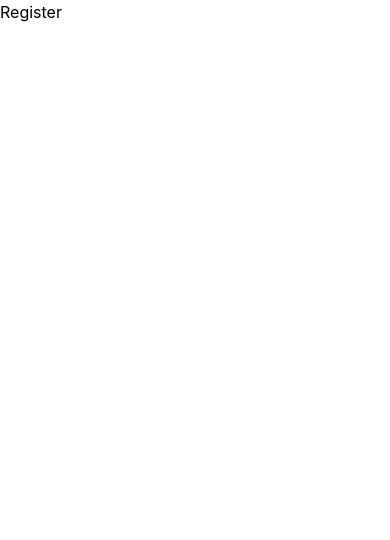
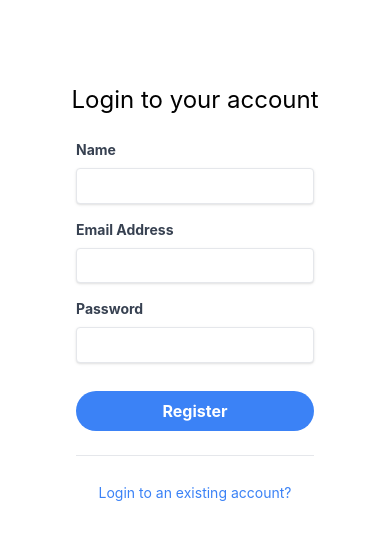
Before and after one commit to Grace-eben/heart-disease-prediction-dashboard, a React (Create React App) app: page /register in a window 390 px wide. Shown: the top 540 px of the page. Built offline with nearby package versions, Linux system fonts and the light colour scheme.

Commit message:
register and landing pages

```diff
--- a/src/App.js
+++ b/src/App.js
@@ -5,12 +5,14 @@ import { Login } from './pages/Login';
 import { Register } from './pages/Register';
 import { AllPatientHistory } from './pages/AllPatientHistory';
 import { AddPatient } from './pages/AddPatient';
+import { Landing } from './pages/Landing';
 function App() {
   return (
 
 
 <Routes>
-    <Route exact path="/" element={<Login/>}/>
+    <Route exact path="/" element={<Landing/>}/>
+    <Route exact path="/landing" element={<Landing/>}/>
     <Route exact path="/login" element={<Login/>}/>
     <Route exact path="/register" element={<Register/>}/>
     <Route exact path="/allpatienthistory" element={<AllPatientHistory/>}/>
--- /dev/null
+++ b/src/components/buttons/Radio.js
@@ -0,0 +1,41 @@
+import React from 'react'
+import { Link } from 'react-router-dom'
+
+export const Radio = () => {
+
+  return (
+    <div>
+
+<ul class="grid gap-6 w-full md:grid-cols-2 mt-10 ">
+    <li>
+    <Link to="/register">
+        <input type="radio" id="hosting-small" name="hosting" value="hosting-small" class="hidden peer"  required/>
+        <label for="hosting-small" class="inline-flex justify-between content-center p-5 w-full text-gray-500 bg-white rounded-lg border border-gray-200 cursor-pointer dark:hover:text-gray-300 dark:border-gray-700 dark:peer-checked:text-blue-500 peer-checked:border-blue-600 peer-checked:text-blue-600  ">
+            <div class="grid content-center">
+                <div class="w-full text-lg font-semibold text-center ">
+                    <img src="https://media.istockphoto.com/id/1028847418/vector/doctor-visit-with-patient-for-medicine-concept.jpg?s=612x612&w=0&k=20&c=0w5u7ShrukF7Jk_IgqBDRhW-3MfOJzuRurkIgSF9Wow=" width="150px" height="100px"/>
+                </div>
+                <div class="w-full">Patient</div>
+            </div>
+
+        </label>
+        </Link>
+    </li>
+    <li>
+        <Link to="/login">
+        <input type="radio" id="hosting-big" name="hosting" value="hosting-big" class="hidden peer" />
+        <label for="hosting-big" class="inline-flex justify-between content-center p-5 w-full text-gray-500 bg-white rounded-lg border border-gray-200 cursor-pointer dark:hover:text-gray-300 dark:border-gray-700 dark:peer-checked:text-blue-500 peer-checked:border-blue-600 peer-checked:text-blue-600 ">
+            <div class="grid content-center ">
+                <div class="w-full text-lg font-semibold">
+                    <img src="https://i.pinimg.com/736x/b5/75/7a/b5757a2eed2300820433e4083ae635c2.jpg" width="150px" height="100px" className='text-center'/>
+                </div>
+                <div class="w-full">Doctor</div>
+            </div>
+
+        </label>
+        </Link>
+    </li>
+</ul>
+    </div>
+  )
+}
--- a/src/components/forms/RegisterForm.js
+++ b/src/components/forms/RegisterForm.js
@@ -1,9 +1,91 @@
 import React from 'react'
+import { Link } from 'react-router-dom'
 
 export const RegisterForm = () => {
+
+    const submitHandler=()=>{
+
+    }
   return (
     <div>
+        <div class="container mx-auto">
+			<div class="flex justify-center px-6 my-12">
 
+				<div class="w-full xl:w-3/4 lg:w-11/12 flex">
+
+					<div
+						class="w-full h-auto bg-gray-400 hidden lg:block lg:w-1/2 bg-cover rounded-l-lg"
+						style={{
+                            backgroundImage: `url("https://media.istockphoto.com/id/1439544228/photo/stethoscope-on-electrocardiogram.jpg?b=1&s=170667a&w=0&k=20&c=369_DS-jPBBIKzFmVFfejh1uB-FKtpYbHASRw9SnDso=")`
+                          }}
+					></div>
+
+					<div class="w-full lg:w-1/2 bg-white p-5 rounded-lg lg:rounded-l-none">
+						<h3 class="pt-4 text-2xl text-center">Login to your account </h3>
+						<form class="px-8 pt-6 pb-8 mb-4 bg-white rounded" onSubmit={submitHandler}>
+            <div class="mb-4">
+								<label class="block mb-2 text-sm font-bold text-gray-700" for="username">
+									Name
+								</label>
+								<input
+									class="w-full px-3 py-2 text-sm leading-tight text-gray-700 border rounded shadow appearance-none focus:outline-none focus:shadow-outline"
+									id="name"
+									type="text"
+
+								required/>
+							</div>
+							<div class="mb-4">
+								<label class="block mb-2 text-sm font-bold text-gray-700" for="username">
+									Email Address
+								</label>
+								<input
+									class="w-full px-3 py-2 text-sm leading-tight text-gray-700 border rounded shadow appearance-none focus:outline-none focus:shadow-outline"
+									id="email"
+									type="email"
+
+								required/>
+							</div>
+							<div class="mb-4">
+								<label class="block mb-2 text-sm font-bold text-gray-700" for="password">
+									Password
+								</label>
+								<input
+									class="w-full px-3 py-2 mb-3 text-sm leading-tight text-gray-700 border  rounded shadow appearance-none focus:outline-none focus:shadow-outline"
+									id="password"
+									type="password"
+
+								required/>
+
+							</div>
+
+							<div class="mb-6 text-center">
+								<button
+									class="w-full px-4 py-2 font-bold text-white bg-blue-500 rounded-full hover:bg-blue-700 focus:outline-none focus:shadow-outline"
+									type="button"
+								>
+                                    <Link to="/login">
+Register
+                                    </Link>
+
+								</button>
+							</div>
+							<hr class="mb-6 border-t" />
+							<div class="text-center">
+								<div
+									class="inline-block text-sm text-blue-500 align-baseline hover:text-blue-800"
+
+								>
+                                    <Link to ="/login">
+									Login to an existing account?
+                                    </Link>
+								</div>
+							</div>
+
+						</form>
+					</div>
+				</div>
+			</div>
+		</div>
     </div>
   )
 }
--- a/src/components/navbar/NavBar.jsx
+++ b/src/components/navbar/NavBar.jsx
@@ -16,15 +16,7 @@ function NavBar() {
           <NavItem link={link} key={link.id} />
         ))}
       </div>
-      <div className="xl:flex flex-col hidden  items-center justify-center space-y-4 px-4 py-4 ">
-        <h1 className="text-xl w-full font-medium">
-          Grow Your <br /> Saving Now!
-        </h1>
-        <p> Pick an investment strategy that reflexts your goals </p>
-        <button className=" w-full py-2 px-3 bg-black text-white">
-          Become a Pro
-        </button>
-      </div>
+
     </nav>
   );
 }
--- /dev/null
+++ b/src/pages/Landing.js
@@ -0,0 +1,14 @@
+import React from 'react'
+import { Radio } from '../components/buttons/Radio'
+
+
+export const Landing = () => {
+  return (
+    <div class="flex flex-col h-screen my-auto items-center">
+    <div class="text-center mt-10">
+        <h1 className='text-3xl font-bold mt-5'>Login to your account</h1>
+        <Radio/>
+    </div>
+    </div>
+  )
+}
--- a/src/pages/Register.js
+++ b/src/pages/Register.js
@@ -1,7 +1,10 @@
 import React from 'react'
+import { RegisterForm } from '../components/forms/RegisterForm'
 
 export const Register = () => {
   return (
-    <div>Register</div>
+    <div>
+      <RegisterForm/>
+    </div>
   )
 }
```
